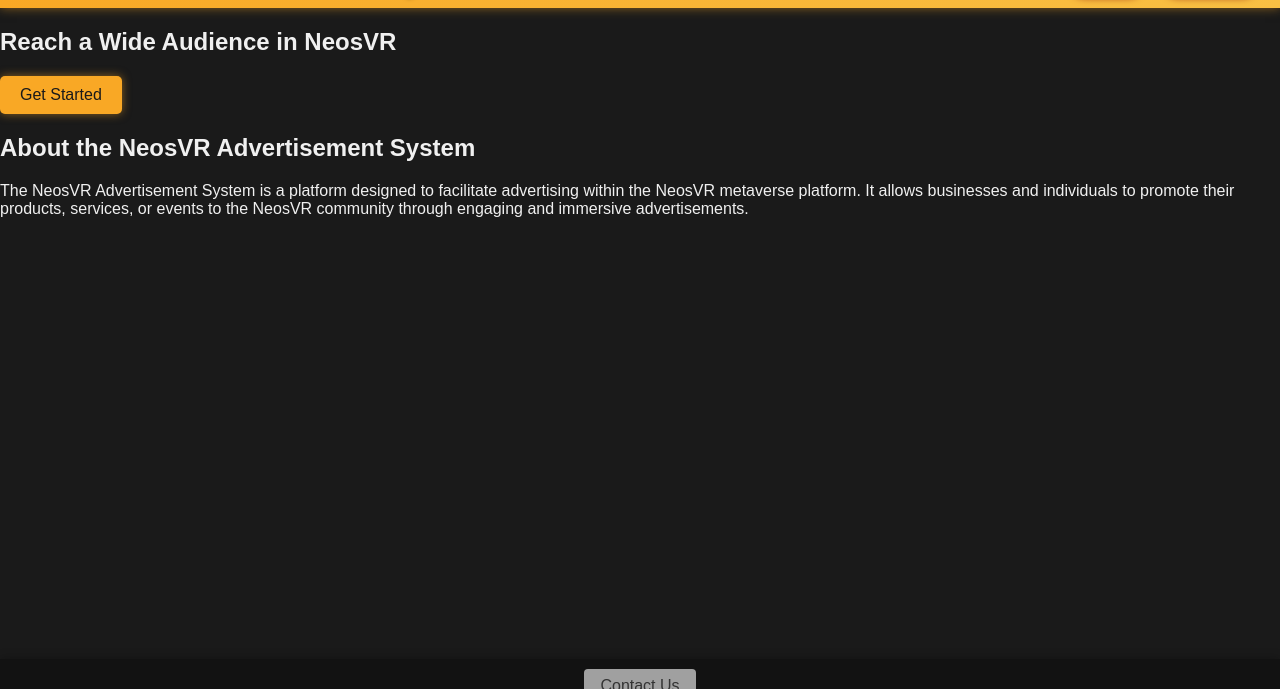
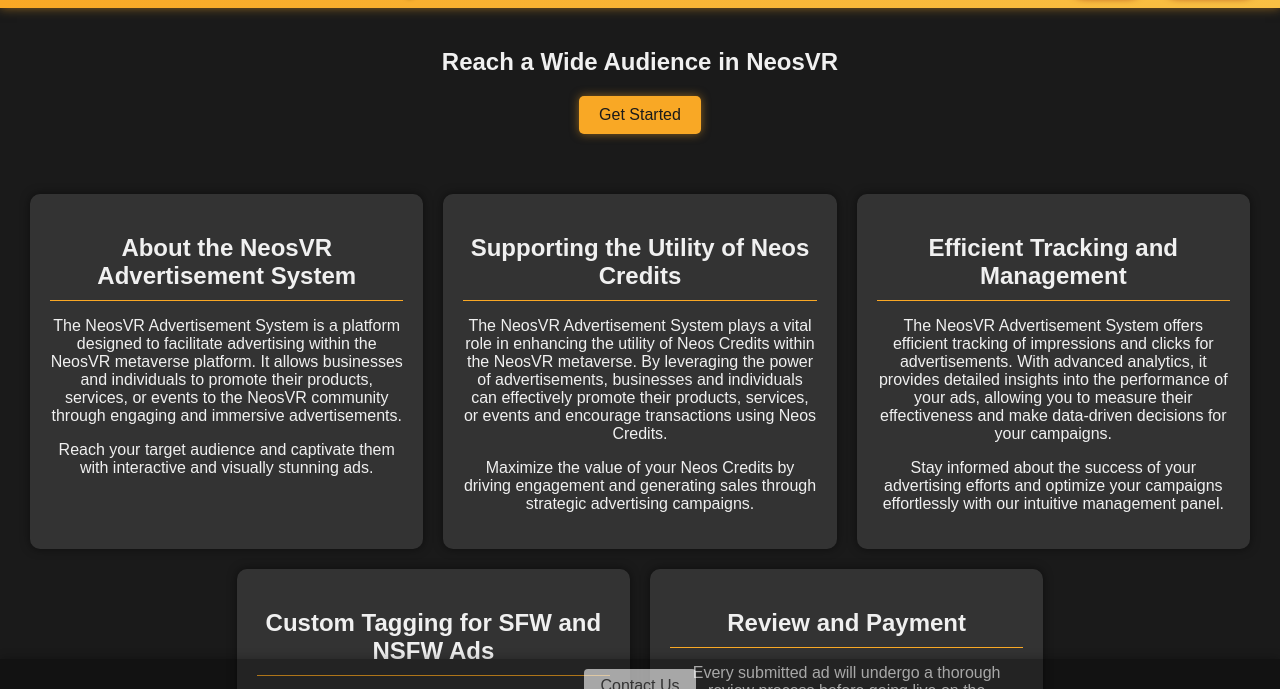
Before and after one commit to Xlinka/NeosVR-Advertisement-System, a plain HTML site: page Website/index.html in a window 1280 px wide. Shown: the part 52-741 px from the top of the page. Drawn offline with Linux system fonts and the light colour scheme.

Commit message:
Nice new index  page

```diff
--- a/Website/index.html
+++ b/Website/index.html
@@ -1,4 +1,3 @@
-
 <!DOCTYPE html>
 <html>
 <head>
@@ -8,6 +7,7 @@
   <meta name="theme-color" content="#f9a825">
   <link rel="stylesheet" href="styles.css">
 </head>
+
 <body>
   <header id="topBar">
     <h1>NeosVR Advertisement System</h1>
@@ -18,15 +18,43 @@
   </header>
 
   <main>
-    <section id="hero" labelledby="heroHeading">
-      <h2 id="heroHeading">Reach a Wide Audience in NeosVR</h2>
+    <section id="hero">
+      <h2>Reach a Wide Audience in NeosVR</h2>
       <a href="advertisement.html" class="cta-button">Get Started</a>
     </section>
 
-    <section id="about" labelledby="aboutHeading">
-      <h2 id="aboutHeading">About the NeosVR Advertisement System</h2>
-      <p>The NeosVR Advertisement System is a platform designed to facilitate advertising within the NeosVR metaverse platform. It allows businesses and individuals to promote their products, services, or events to the NeosVR community through engaging and immersive advertisements.</p>
-    </section>
+    <section id="about" labelledby="aboutHeading" class="card">
+        <h2 id="aboutHeading">About the NeosVR Advertisement System</h2>
+        <p>The NeosVR Advertisement System is a platform designed to facilitate advertising within the NeosVR metaverse platform. It allows businesses and individuals to promote their products, services, or events to the NeosVR community through engaging and immersive advertisements.</p>
+        <p>Reach your target audience and captivate them with interactive and visually stunning ads.</p>
+      </section>
+
+      <section class="card">
+        <h2>Supporting the Utility of Neos Credits</h2>
+        <p>The NeosVR Advertisement System plays a vital role in enhancing the utility of Neos Credits within the NeosVR metaverse. By leveraging the power of advertisements, businesses and individuals can effectively promote their products, services, or events and encourage transactions using Neos Credits.</p>
+        <p>Maximize the value of your Neos Credits by driving engagement and generating sales through strategic advertising campaigns.</p>
+      </section>
+
+      <section class="card">
+        <h2>Efficient Tracking and Management</h2>
+        <p>The NeosVR Advertisement System offers efficient tracking of impressions and clicks for advertisements. With advanced analytics, it provides detailed insights into the performance of your ads, allowing you to measure their effectiveness and make data-driven decisions for your campaigns.</p>
+        <p>Stay informed about the success of your advertising efforts and optimize your campaigns effortlessly with our intuitive management panel.</p>
+      </section>
+
+
+      <section class="card">
+        <h2>Custom Tagging for SFW and NSFW Ads</h2>
+        <p>The NeosVR Advertisement System provides a flexible tagging system that allows businesses and individuals to categorize their advertisements as either SFW or NSFW. This feature ensures that appropriate content is displayed to users based on their preferences and the context of the world they are in.</p>
+        <p>In addition, the system respects user privacy and world settings. NSFW advertisements are only shown in hidden and private worlds, where the environment is explicitly set to allow such content. This approach maintains a safe and respectful environment while providing advertisers with targeted visibility in suitable contexts.</p>
+      </section>
+
+
+      <section class="card">
+        <h2>Review and Payment</h2>
+        <p>Every submitted ad will undergo a thorough review process before going live on the advertisement system. Once confirmed, the ad will turn green and be displayed to the NeosVR community. Ads under review will appear as yellow in the management panel, while ads that have been denied will be shown in red.</p>
+        <p>Please note that payment is taken before the review process due to the nature of cryptocurrency transactions. Ensure that your advertisement complies with both our guidelines and NeosVR guidelines to guarantee a smooth and appropriate advertising experience.</p>
+      </section>
+
   </main>
 
   <footer id="bottomBar">
--- a/Website/styles.css
+++ b/Website/styles.css
@@ -187,3 +187,37 @@
   .rounded-button {
     border-radius: 5px;
   }
+
+  .card {
+    flex-basis: calc(33.33% - 20px);
+    padding: 20px;
+    background-color: var(--section-bg);
+    border-radius: 10px;
+    box-shadow: 0px 0px 10px rgba(0, 0, 0, 0.5);
+    text-align: center;
+  }
+
+  .card h2 {
+    margin-bottom: 10px;
+    border-bottom: 1px solid var(--theme-color-shade);
+    padding-bottom: 10px;
+  }
+
+  #hero {
+    text-align: center;
+    margin-bottom: 40px;
+    width: 100%;
+  }
+
+  #hero h2 {
+    margin-bottom: 20px;
+  }
+
+  main {
+    display: flex;
+    flex-wrap: wrap;
+    justify-content: center;
+    gap: 20px;
+    padding: 20px;
+    margin-bottom: 40px; /* Add margin at the bottom */
+  }
```
